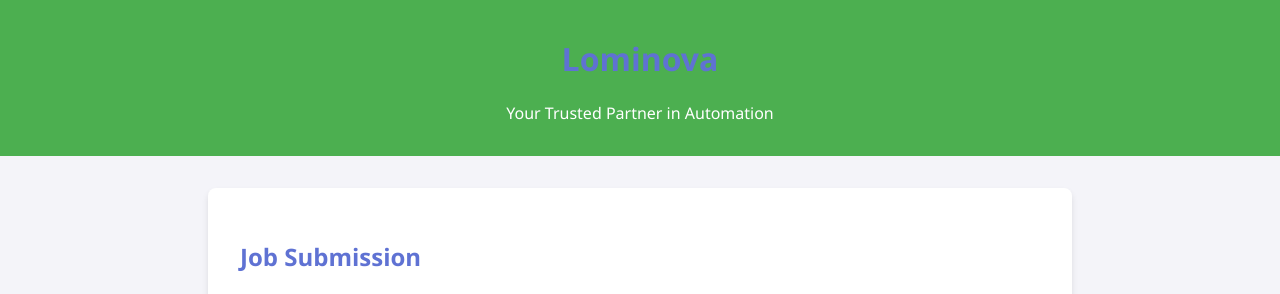
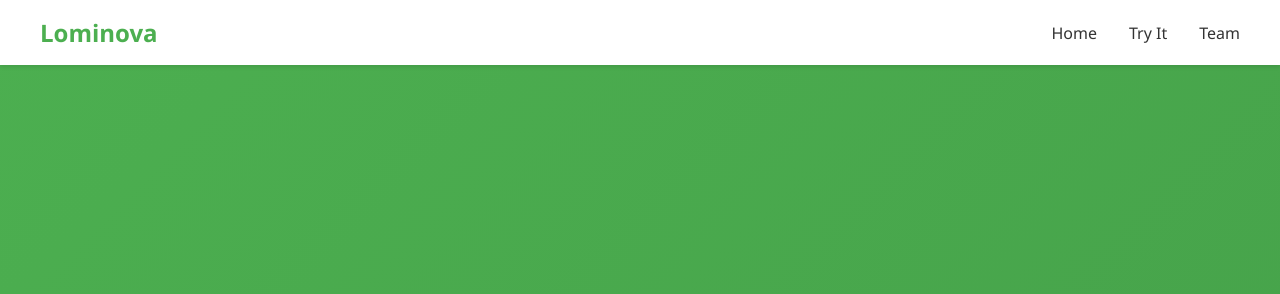
Before and after one commit to azarian/lominova, a Flask app: page / in a window 1280 px wide. Shown: the top 294 px of the page. Run offline with Flask 3, Linux system fonts and the light colour scheme.

Commit message:
improve design

```diff
--- a/templates/index.html
+++ b/templates/index.html
@@ -4,37 +4,115 @@
 <head>
     <meta charset="UTF-8">
     <meta name="viewport" content="width=device-width, initial-scale=1.0">
-    <title>Lominova - Job Submission</title>
+    <title>Lominova - Unstructured Content Understanding</title>
     <style>
+        /* Base styles */
         body {
             font-family: 'Segoe UI', Tahoma, Geneva, Verdana, sans-serif;
             margin: 0;
             padding: 0;
             background-color: #f4f4f9;
             color: #333;
+            scroll-behavior: smooth;
         }
 
-        .header {
-            background-color: #4CAF50;
-            color: white;
-            text-align: center;
-            padding: 1rem 0;
+        /* Navigation */
+        .nav {
+            position: fixed;
+            top: 0;
+            width: 100%;
+            background-color: white;
+            box-shadow: 0 2px 4px rgba(0, 0, 0, 0.1);
+            z-index: 1000;
         }
 
-        .container {
+        .nav-content {
+            max-width: 1200px;
+            margin: 0 auto;
+            display: flex;
+            justify-content: space-between;
+            align-items: center;
+            padding: 1rem;
+        }
+
+        .nav-logo {
+            font-size: 1.5rem;
+            font-weight: bold;
+            color: #4CAF50;
+            text-decoration: none;
+        }
+
+        .nav-links {
+            display: flex;
+            gap: 2rem;
+        }
+
+        .nav-links a {
+            color: #333;
+            text-decoration: none;
+            font-weight: 500;
+        }
+
+        .nav-links a:hover {
+            color: #4CAF50;
+        }
+
+        /* Sections */
+        section {
+            padding: 5rem 1rem;
+            min-height: 100vh;
+            display: flex;
+            align-items: center;
+        }
+
+        .section-content {
+            max-width: 1200px;
+            margin: 0 auto;
+            width: 100%;
+        }
+
+        /* Hero Section */
+        #hero {
+            background: linear-gradient(135deg, #4CAF50 0%, #45a049 100%);
+            color: white;
+        }
+
+        .hero-content {
+            display: grid;
+            grid-template-columns: 1fr 1fr;
+            gap: 4rem;
+            align-items: center;
+        }
+
+        .hero-text h1 {
+            font-size: 3rem;
+            margin-bottom: 1.5rem;
+        }
+
+        .hero-image {
+            text-align: center;
+        }
+
+        .hero-image img {
+            max-width: 100%;
+            height: auto;
+        }
+
+        /* Try It Section */
+        #try-it {
+            background-color: white;
+        }
+
+        .try-it-container {
             max-width: 800px;
-            margin: 2rem auto;
+            margin: 0 auto;
             background: white;
             padding: 2rem;
             border-radius: 8px;
             box-shadow: 0 4px 6px rgba(0, 0, 0, 0.1);
         }
 
-        h1,
-        h2 {
-            color: #5f72d3;
-        }
-
+        /* Form styles from your original CSS */
         label {
             font-weight: bold;
             display: block;
@@ -74,23 +152,77 @@
             overflow-y: auto;
         }
 
+        /* Team Section */
+        #team {
+            background-color: #f8f9fa;
+        }
+
+        .team-grid {
+            display: grid;
+            grid-template-columns: repeat(3, 1fr);
+            gap: 2rem;
+            margin-top: 2rem;
+        }
+
+        .team-member {
+            text-align: center;
+            padding: 2rem;
+            background: white;
+            border-radius: 8px;
+            box-shadow: 0 2px 4px rgba(0, 0, 0, 0.1);
+        }
+
+        .team-member img {
+            width: 150px;
+            height: 150px;
+            border-radius: 50%;
+            margin-bottom: 1rem;
+        }
+
+        /* Footer */
         .footer {
             text-align: center;
-            margin-top: 2rem;
-            font-size: 0.9rem;
-            color: #666;
+            padding: 2rem;
+            background-color: #333;
+            color: white;
         }
     </style>
 </head>
 
 <body>
-    <div class="header">
-        <h1>Lominova</h1>
-        <p>Your Trusted Partner in Automation</p>
+    <!-- Navigation -->
+    <nav class="nav">
+        <div class="nav-content">
+            <a href="#" class="nav-logo">Lominova</a>
+            <div class="nav-links">
+                <a href="#hero">Home</a>
+                <a href="#try-it">Try It</a>
+                <a href="#team">Team</a>
             </div>
+        </div>
+    </nav>
 
-    <div class="container">
-        <h2>Job Submission</h2>
+    <!-- Hero Section -->
+    <section id="hero">
+        <div class="section-content">
+            <div class="hero-content">
+                <div class="hero-text">
+                    <h1>Understanding Unstructured Content Made Simple</h1>
+                    <p>Leverage our powerful API to extract meaningful insights from any type of unstructured data.
+                        Perfect for businesses looking to automate content analysis and understanding.</p>
+                </div>
+                <div class="hero-image">
+                    <img src="/api/placeholder/500/400" alt="Content Understanding Visualization">
+                </div>
+            </div>
+        </div>
+    </section>
+
+    <!-- Try It Section -->
+    <section id="try-it">
+        <div class="section-content">
+            <div class="try-it-container">
+                <h2>Try It Out</h2>
                 <form id="jobForm">
                     <label for="fileInput">Select File:</label>
                     <input type="file" id="fileInput" required>
@@ -107,12 +239,45 @@
                     <div id="outputContent">Waiting for job...</div>
                 </div>
             </div>
+        </div>
+    </section>
 
-    <div class="footer">
-        &copy; 2024 Lominova. All rights reserved.
+    <!-- Team Section -->
+    <section id="team">
+        <div class="section-content">
+            <h2>Our Team</h2>
+            <div class="team-grid">
+                <div class="team-member">
+                    <img src="/api/placeholder/150/150" alt="Team Member 1">
+                    <h3>Sarah Chen</h3>
+                    <p>Chief Technology Officer</p>
+                    <p>Expert in machine learning and natural language processing with 10+ years of experience.</p>
                 </div>
+                <div class="team-member">
+                    <img src="/api/placeholder/150/150" alt="Team Member 2">
+                    <h3>David Kumar</h3>
+                    <p>Lead Engineer</p>
+                    <p>Specialized in scalable systems and API architecture. Previously led engineering teams at top
+                        tech companies.</p>
+                </div>
+                <div class="team-member">
+                    <img src="/api/placeholder/150/150" alt="Team Member 3">
+                    <h3>Maria Rodriguez</h3>
+                    <p>Head of Product</p>
+                    <p>Product strategist with deep expertise in AI solutions and customer experience design.</p>
+                </div>
+            </div>
+        </div>
+    </section>
 
+    <!-- Footer -->
+    <footer class="footer">
+        <p>&copy; 2024 Lominova. All rights reserved.</p>
+    </footer>
+
+    <!-- Scripts -->
     <script>
+        // Your existing JavaScript
         document.getElementById('jobForm').addEventListener('submit', async function (event) {
             event.preventDefault();
 
@@ -178,6 +343,16 @@
                 alert("Failed to submit job.");
             }
         });
+
+        // Smooth scrolling for navigation links
+        document.querySelectorAll('a[href^="#"]').forEach(anchor => {
+            anchor.addEventListener('click', function (e) {
+                e.preventDefault();
+                document.querySelector(this.getAttribute('href')).scrollIntoView({
+                    behavior: 'smooth'
+                });
+            });
+        });
     </script>
 </body>
 
```
Lines whose indentation alone changed are shown as unchanged.
